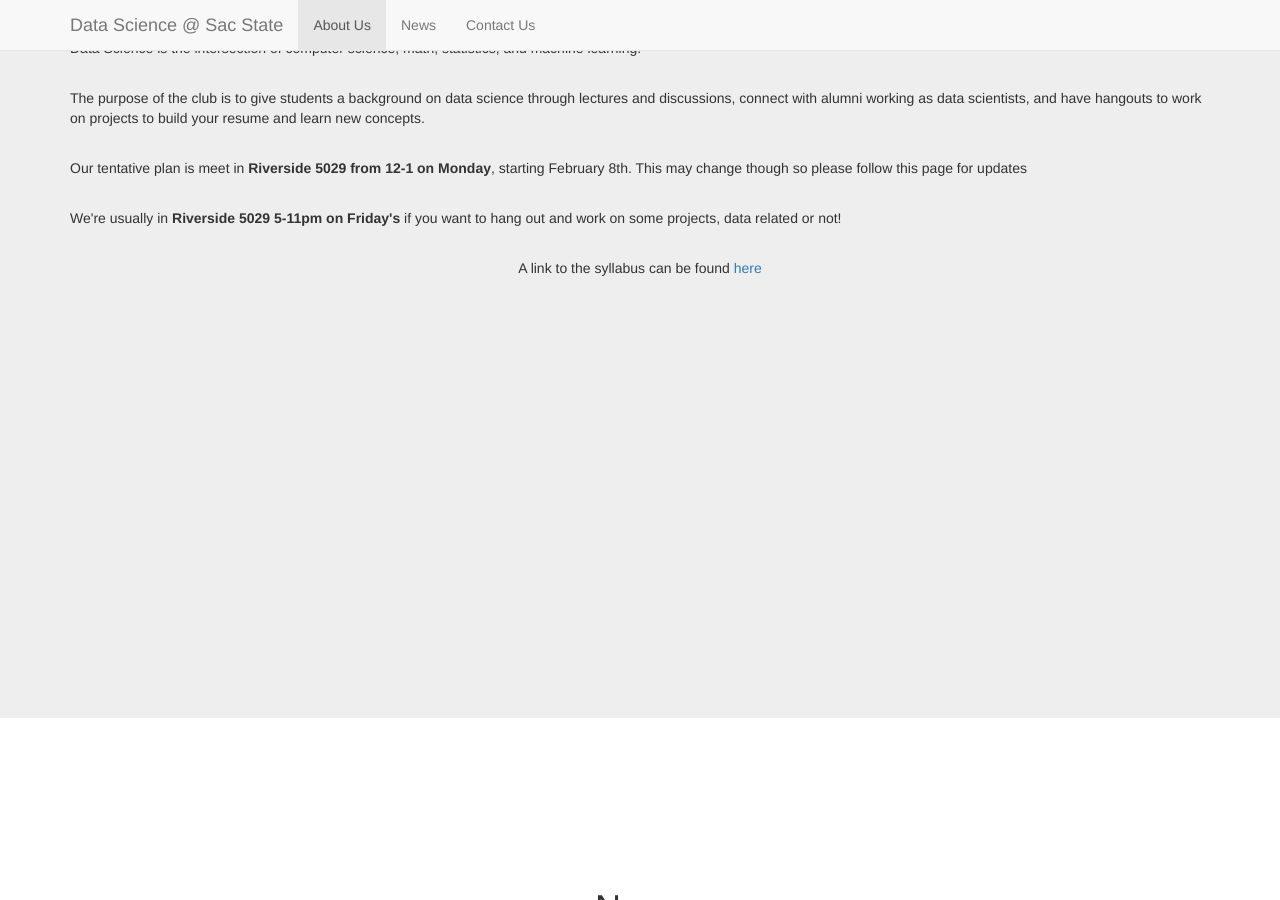
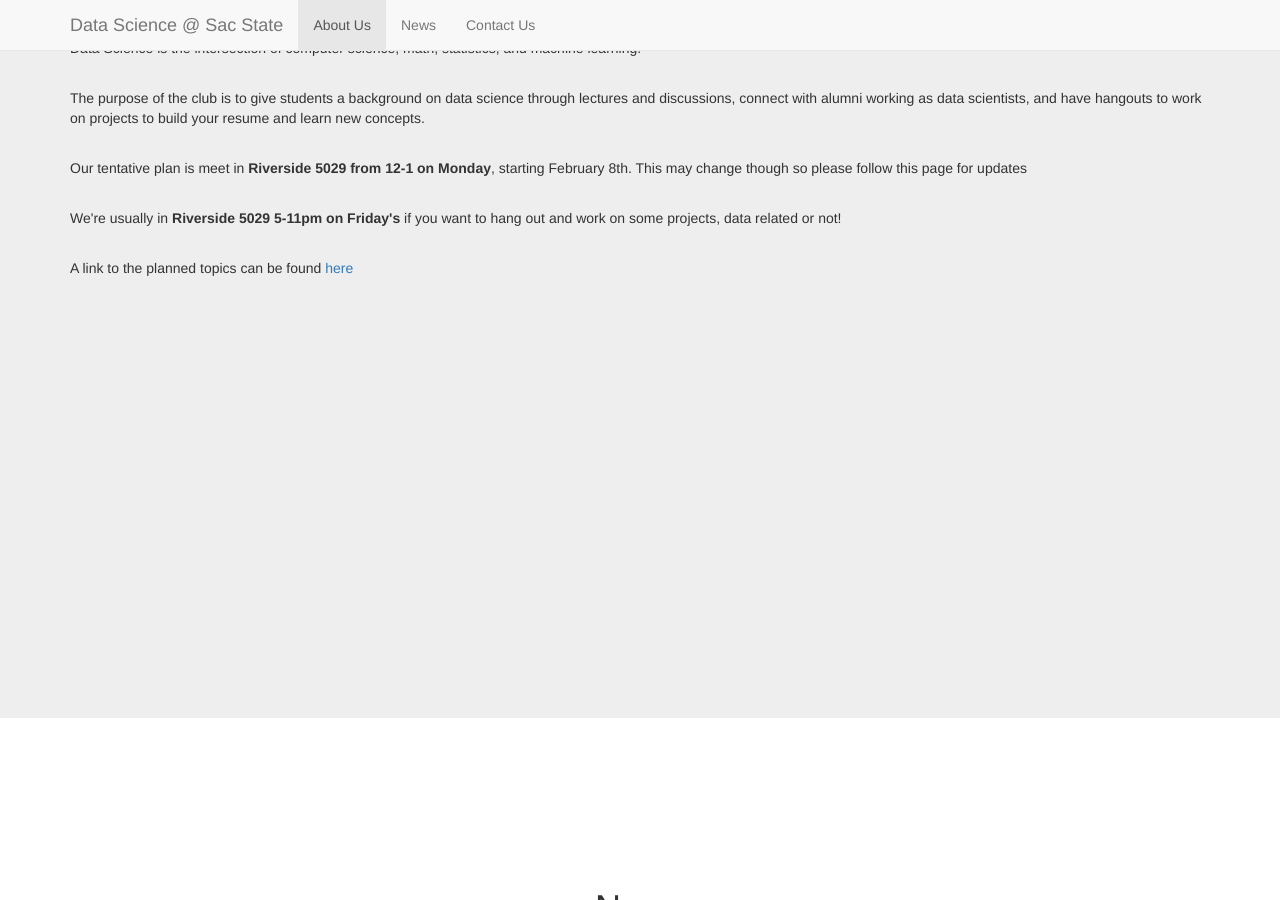
Before and after one commit to DataScience-SacState/DataScience-SacState.github.io, a Jekyll site: the page built from index.html, in a window 1280 px wide and 900 px high, scrolled down 1082 px. Built offline with Jekyll 4.4.1, drawn with Linux system fonts in a browser that asks for light colours.

Commit message:
left align

```diff
--- a/index.html
+++ b/index.html
@@ -82,7 +82,7 @@
                 <br>
                 <p align="left" style="font-size:100%;">We're usually in <strong>Riverside 5029 5-11pm on Friday's</strong> if you want to hang out and work on some projects, data related or not!</p>
                 <br>
-                <p align="center" style="font-size:100%:">A link to the syllabus can be found <a href="https://docs.google.com/document/d/1V2kcNUqes5YmVlRcf4Gsz2ngrAqFBfrhk2RZ7sH9gV0/edit?usp=sharing">here</a>
+                <p align="left" style="font-size:100%:">A link to the planned topics can be found <a href="https://docs.google.com/document/d/1V2kcNUqes5YmVlRcf4Gsz2ngrAqFBfrhk2RZ7sH9gV0/edit?usp=sharing">here</a>
                 <br>
 
                 <br>
```
